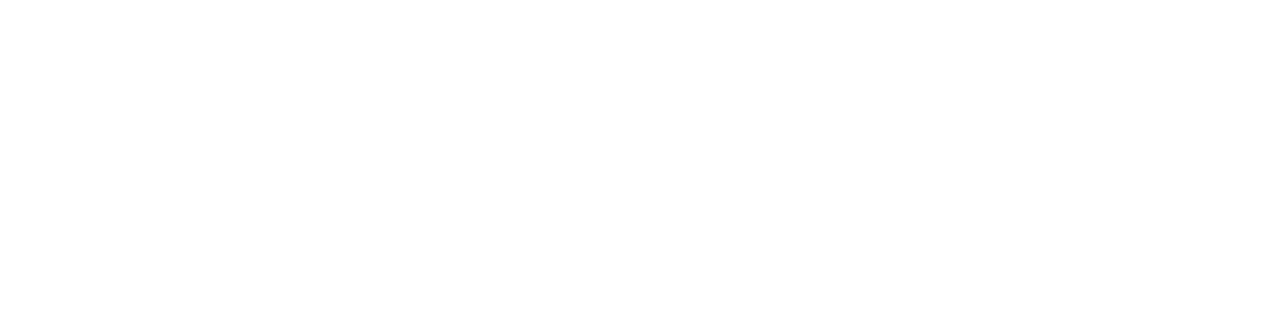
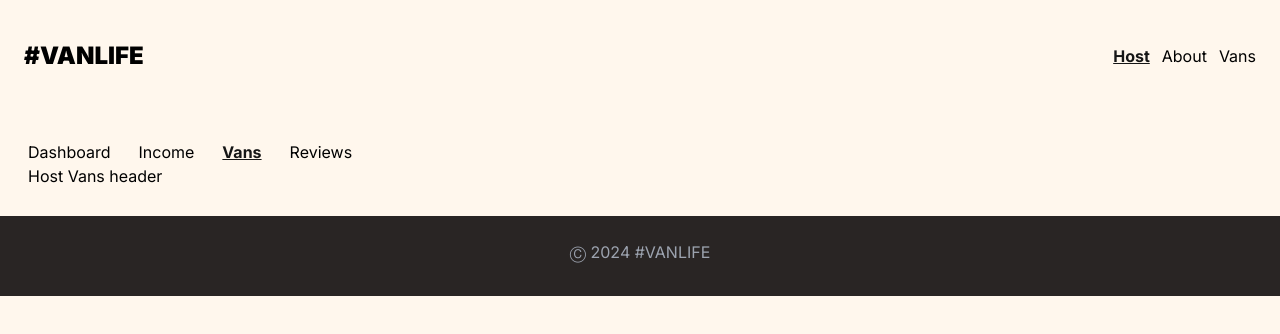
Before and after one commit to Mawushie/vanlife, a React (Vite) app: page /host/vans in a window 1280 px wide. Before the commit this address had no page. Shown: the top 334 px of the page. Built offline with nearby package versions, Linux system fonts and the light colour scheme; what miragejs would draw is missing.

Commit message:
host van details page

```diff
--- a/src/App.tsx
+++ b/src/App.tsx
@@ -10,6 +10,8 @@
 import Reviews from "./pages/Host/Reviews";
 import HostLayout from "./pages/Host/HostLayout";
 import Dashboard from "./pages/Host/Dashboard";
+import HostVans from "./pages/Host/HostVans";
+import HostVanDetail from "./pages/Host/HostVanDetail";
 
 function App() {
   return (
@@ -25,6 +27,8 @@
             <Route path="host" element={<HostLayout />}>
               <Route index element={<Dashboard />} />
               <Route path="income" element={<Income />} />
+              <Route path="vans" element={<HostVans />} />
+              <Route path="vans/:id" element={<HostVanDetail />} />
               <Route path="reviews" element={<Reviews />} />
             </Route>
           </Route>
--- a/src/components/NavBar.tsx
+++ b/src/components/NavBar.tsx
@@ -1,4 +1,4 @@
-import { Link } from "react-router-dom";
+import { Link, NavLink } from "react-router-dom";
 
 export default function NavBar() {
   return (
@@ -7,11 +7,24 @@
         #VANLIFE
       </Link>
       <nav className="flex gap-3">
-        <Link to="host">Host</Link>
-        <Link to="about" className="active:underline ">
+        <NavLink
+          to="host"
+          className={({ isActive }) => (isActive ? "active-style" : "")}
+        >
+          Host
+        </NavLink>
+        <NavLink
+          to="about"
+          className={({ isActive }) => (isActive ? "active-style" : "")}
+        >
           About
-        </Link>
-        <Link to="vans">Vans</Link>
+        </NavLink>
+        <NavLink
+          to="vans"
+          className={({ isActive }) => (isActive ? "active-style" : "")}
+        >
+          Vans
+        </NavLink>
       </nav>
     </header>
   );
--- a/src/index.css
+++ b/src/index.css
@@ -7,18 +7,25 @@
   text-rendering: optimizeLegibility;
   -webkit-font-smoothing: antialiased;
   -moz-osx-font-smoothing: grayscale;
+  background: #fff7ed;
 }
 
 .home-container {
   background: url("./assets/bghome.png");
 }
 
-.main-nav a:hover,
+.active-style {
+  font-weight: bold;
+  text-decoration: underline;
+  color: #161616;
+}
+
+/* .main-nav a:hover,
 .host-nav a:hover {
     color: #161616;
     text-decoration: underline;
     font-weight: 600;
-}
+} */
 
 .van-type {
   display: inline-block;
@@ -43,7 +50,7 @@
   background: #161616;
 }
 
-.van-price>span {
+.van-price > span {
   font-size: 16;
   font-weight: normal;
 }
--- a/src/main.tsx
+++ b/src/main.tsx
@@ -1,4 +1,4 @@
-import { StrictMode } from "react";
+// import { StrictMode } from "react";
 import { createRoot } from "react-dom/client";
 import App from "./App.tsx";
 import "./index.css";
--- a/src/pages/Host/HostLayout.tsx
+++ b/src/pages/Host/HostLayout.tsx
@@ -1,12 +1,39 @@
-import { Link, Outlet } from "react-router-dom";
+import { NavLink, Outlet } from "react-router-dom";
 
 export default function HostLayout() {
+  const activeStyle = {
+    fontWeight: "bold",
+    textDecoration: "underline",
+    color: "#161616",
+  };
   return (
     <div className=" bg-orange-50 p-7">
       <nav className="flex gap-7 host-nav">
-        <Link to="/host">Dashboard</Link>
-        <Link to="/host/income">Income</Link>
-        <Link to="/host/reviews">Reviews</Link>
+        <NavLink
+          to="/host"
+          style={({ isActive }) => (isActive ? activeStyle : undefined)}
+          end
+        >
+          Dashboard
+        </NavLink>
+        <NavLink
+          to="/host/income"
+          style={({ isActive }) => (isActive ? activeStyle : undefined)}
+        >
+          Income
+        </NavLink>
+        <NavLink
+          to="/host/vans"
+          style={({ isActive }) => (isActive ? activeStyle : undefined)}
+        >
+          Vans
+        </NavLink>
+        <NavLink
+          to="/host/reviews"
+          style={({ isActive }) => (isActive ? activeStyle : undefined)}
+        >
+          Reviews
+        </NavLink>
       </nav>
 
       <Outlet />
--- /dev/null
+++ b/src/pages/Host/HostVanDetail.tsx
@@ -0,0 +1,3 @@
+export default function HostVanDetail() {
+  return <div>HostVanDetail</div>;
+}
--- /dev/null
+++ b/src/pages/Host/HostVans.tsx
@@ -0,0 +1,7 @@
+export default function HostVans() {
+  return (
+    <div>
+      <h1>Host Vans header</h1>
+    </div>
+  );
+}
```
Lines whose indentation alone changed are shown as unchanged.
